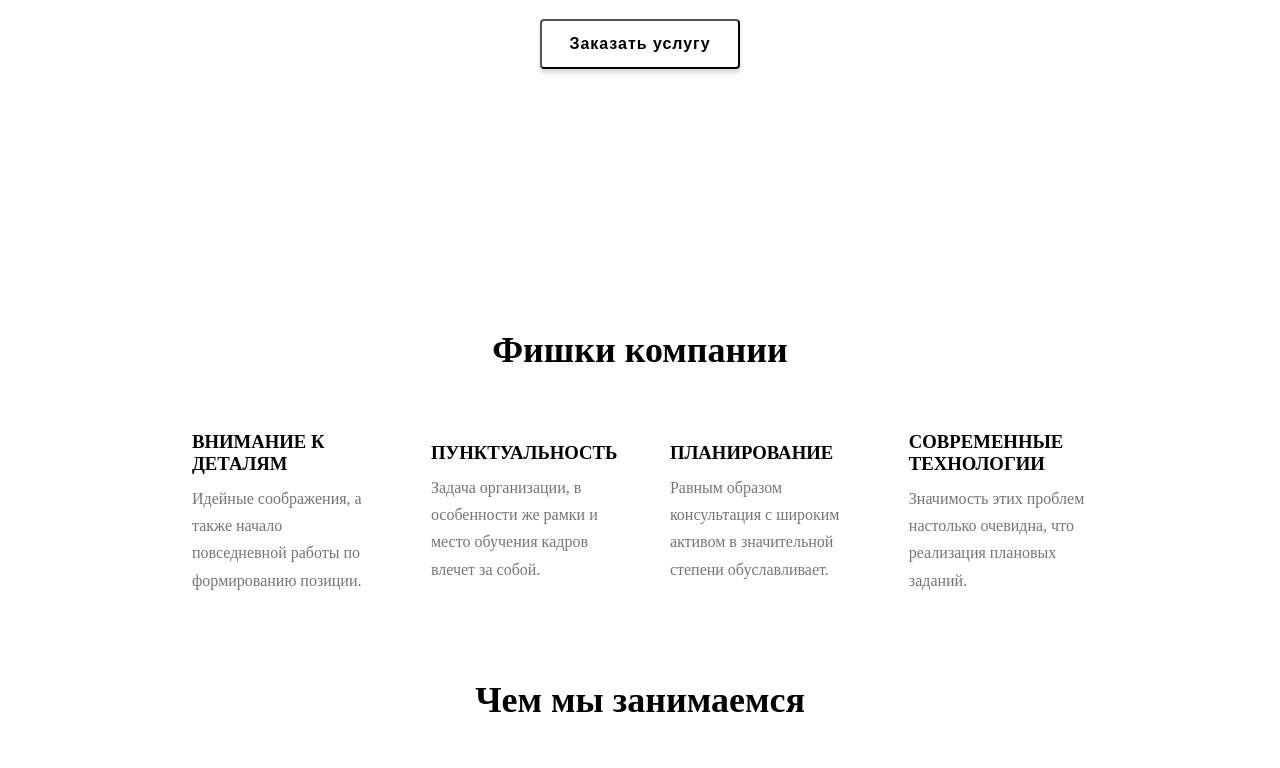
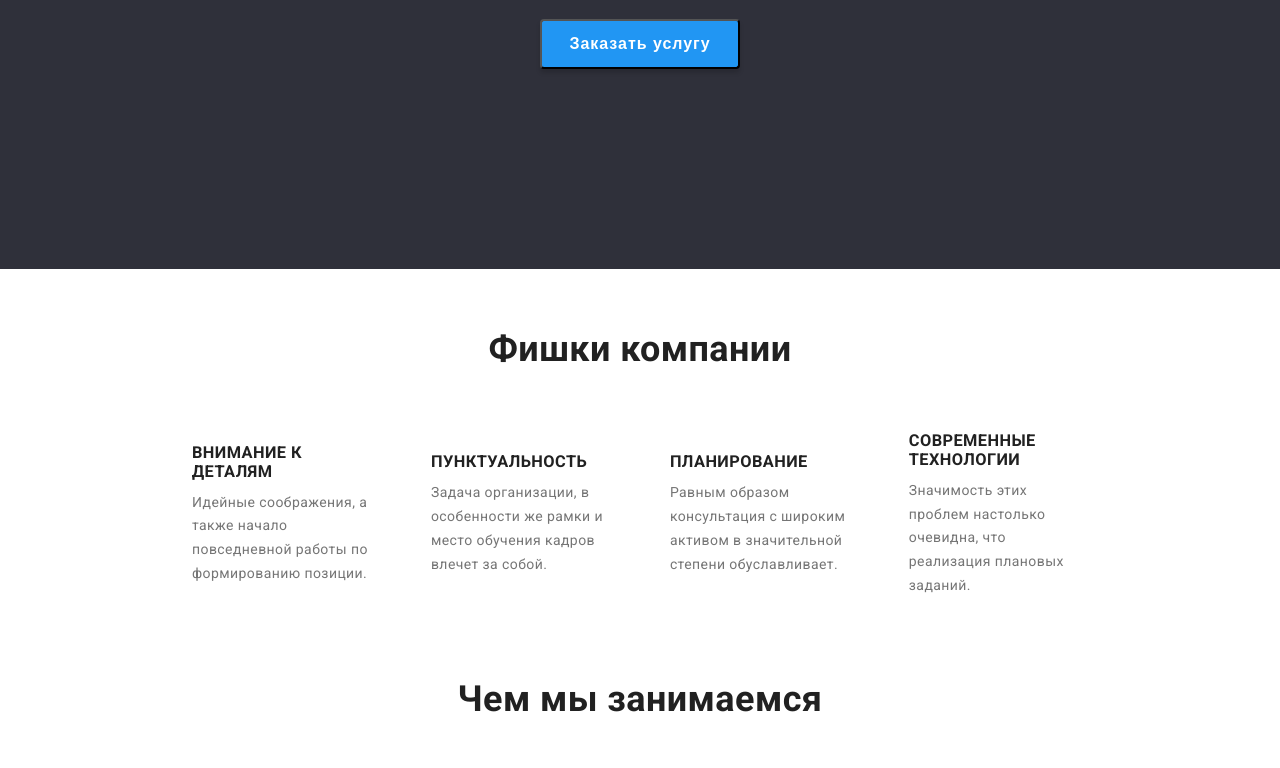
Before and after one commit to tarkoBuster/goit-markup-hw-01, a website: page index.html in a window 1280 px wide. Shown: the part 411-1179 px from the top of the page. Drawn offline with nearby package versions, Linux system fonts and the light colour scheme; files that its build step writes are made by us from their sources.

Commit message:
update_scss

```diff
--- a/style.scss
+++ b/style.scss
@@ -2,6 +2,21 @@
 * {
   padding: 0;
   margin: 0;
+}
+:root {
+  --main-text-color: #212121;
+  --title-text-color: #fff;
+  --link-color: #2196F3;
+  --main-background-color: #2F303A;
+  --background-page-color: #F5F4FA;
+}
+body {
+  font-family: "Roboto", sans-serif;
+  letter-spacing: 0.03em;
+  color: var(--main-text-color);
+  font-size: 14px;
+  font-weight: 700;
+  line-height: 1.16;
 }
 a {
   text-decoration: none;
```
Also changed, not shown: 1 other file.
